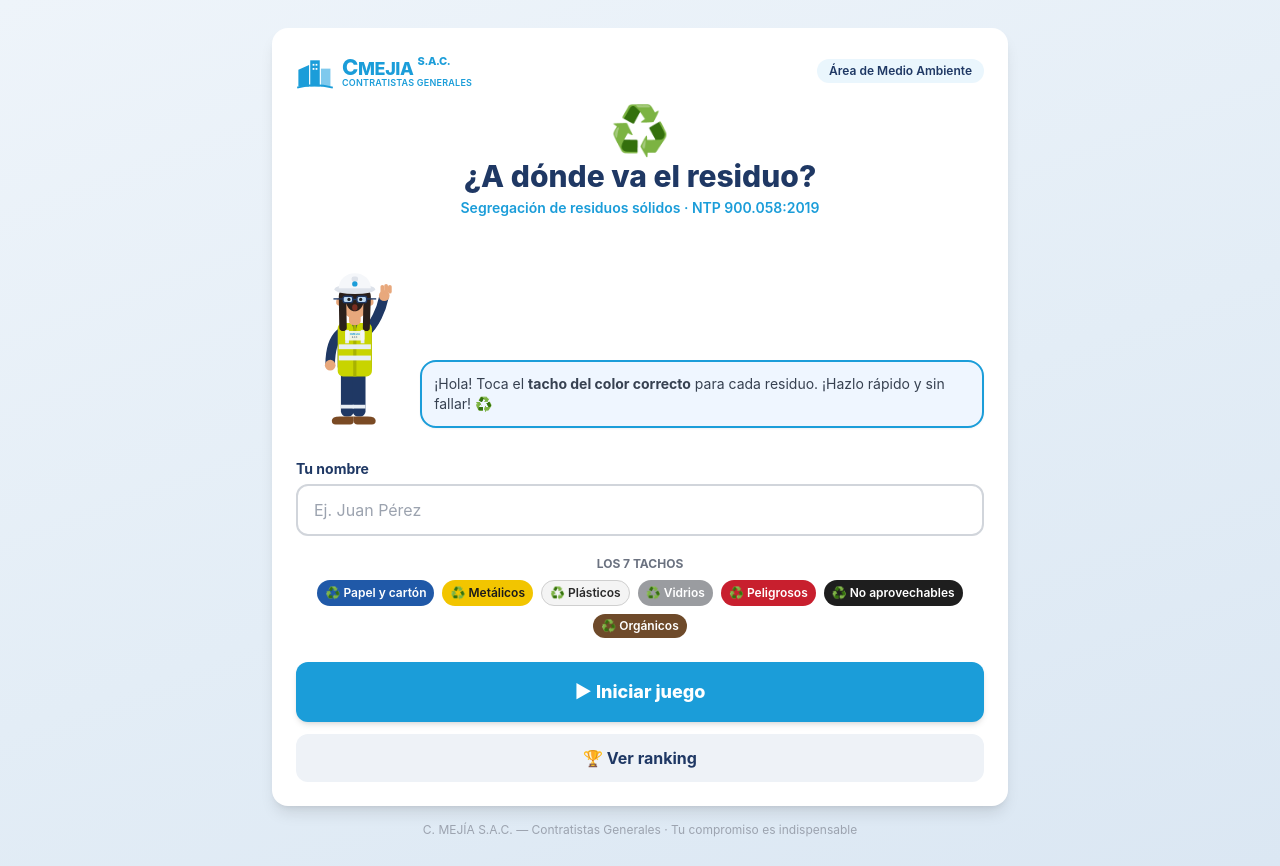
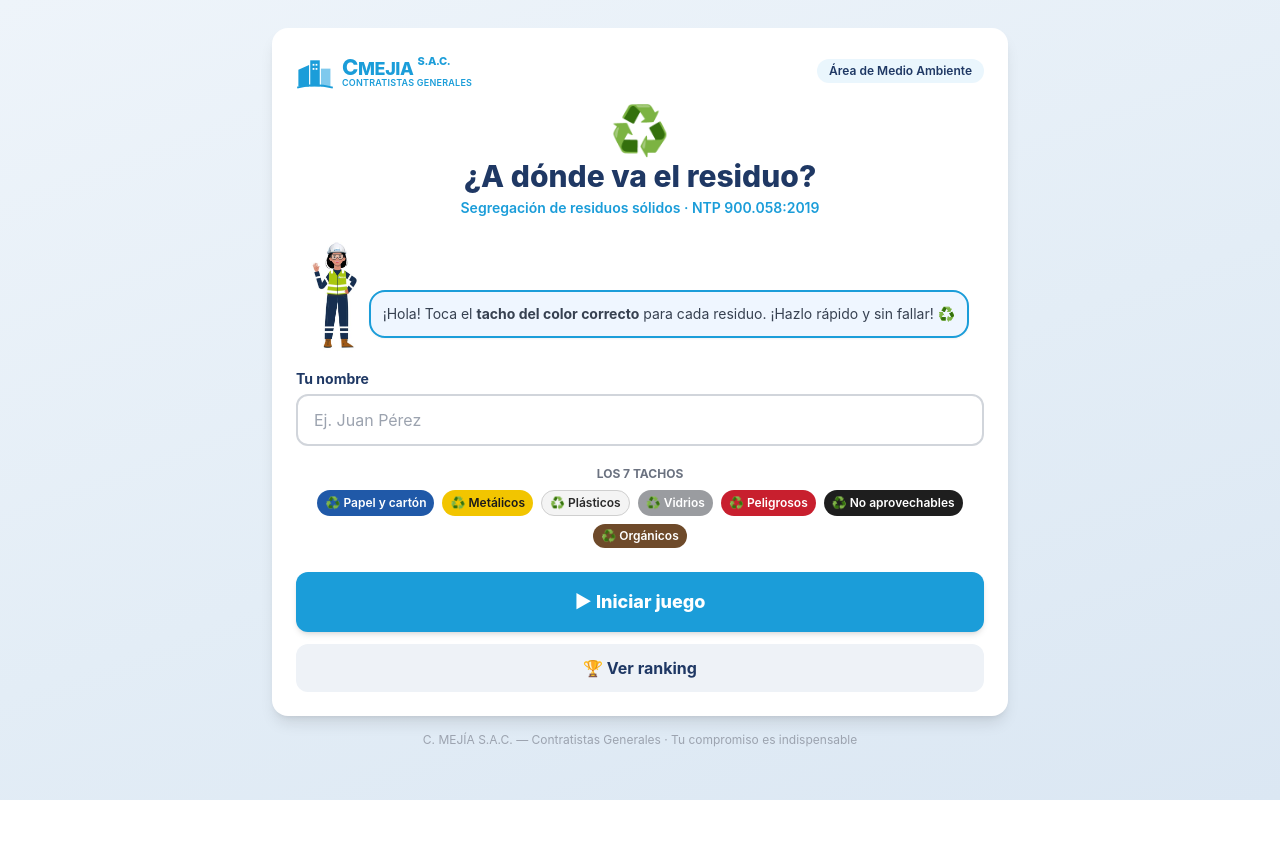
Before and after one commit to yokoprocesosai-ui/juego-segregacion-cmejia, a React (Vite) app: page / in a window 1280 px wide. After the commit the page ends 800 px from the top, so only its background shows below. Built offline with nearby package versions, Linux system fonts and the light colour scheme.

Commit message:
full update App.jsx

```diff
--- a/src/App.jsx
+++ b/src/App.jsx
@@ -15,32 +15,40 @@ const BINS = [
 const BIN_BY_ID = Object.fromEntries(BINS.map((b) => [b.id, b]));
 
 const ITEMS = [
-  { id: "carton",     name: "Cartones",                      emoji: "📦", bin: "papel",      reason: "Los cartones son reciclables: van al tacho azul." },
-  { id: "papel",      name: "Papeles",                       emoji: "📄", bin: "papel",      reason: "Todo papel limpio va al tacho azul." },
-  { id: "planos",     name: "Impresión de planos",           emoji: "📐", bin: "papel",      reason: "Los planos impresos son papel: van al tacho azul." },
-  { id: "folder",     name: "Folders",                       emoji: "🗂️", bin: "papel",      reason: "Los folders de papel van al tacho azul." },
-  { id: "clavos",     name: "Clavos",                        emoji: "📌", bin: "metalicos",  reason: "Los clavos son metálicos: van al tacho amarillo." },
-  { id: "fierros",    name: "Retazos de fierros",            emoji: "🔧", bin: "metalicos",  reason: "Los retazos de fierro van al tacho amarillo." },
-  { id: "pernos",     name: "Pernos",                        emoji: "🔩", bin: "metalicos",  reason: "Los pernos son metálicos: van al tacho amarillo." },
-  { id: "envmetal",   name: "Envases metálicos limpios",     emoji: "🥫", bin: "metalicos",  reason: "Envases metálicos limpios van al tacho amarillo." },
-  { id: "botgaseosa", name: "Botella de gaseosa limpia",     emoji: "🥤", bin: "plasticos",  reason: "Botellas de plástico limpias van al tacho blanco." },
-  { id: "botagua",    name: "Botella de agua limpia",        emoji: "💧", bin: "plasticos",  reason: "Botellas de agua limpias van al tacho blanco." },
-  { id: "vidrio",     name: "Vidrio",                        emoji: "🪟", bin: "vidrios",    reason: "Todo vidrio, limpio o roto, va al tacho plomo." },
-  { id: "guantes",    name: "Guantes con aceite",            emoji: "🧤", bin: "peligrosos", reason: "Guantes impregnados de aceite son peligrosos: tacho rojo." },
-  { id: "tyvek",      name: "Tyvek con aceite",              emoji: "🦺", bin: "peligrosos", reason: "El tyvek con aceite es residuo peligroso: tacho rojo." },
-  { id: "cinta",      name: "Cinta con restos de cemento",   emoji: "🎗️", bin: "peligrosos", reason: "Cinta de seguridad con cemento es peligrosa: tacho rojo." },
-  { id: "baldepint",  name: "Balde de pintura",              emoji: "🪣", bin: "peligrosos", reason: "Los baldes de pintura son residuo peligroso: tacho rojo." },
-  { id: "madera",     name: "Madera con restos de concreto", emoji: "🪵", bin: "peligrosos", reason: "Madera contaminada con concreto va al tacho rojo." },
-  { id: "pilas",      name: "Pilas / baterías",              emoji: "🔋", bin: "peligrosos", reason: "Las pilas y baterías son peligrosas: tacho rojo." },
-  { id: "bidon",      name: "Bidón de combustible",          emoji: "🛢️", bin: "peligrosos", reason: "Bidones de combustible son peligrosos: tacho rojo." },
-  { id: "quimicos",   name: "Aditivos químicos",             emoji: "🧪", bin: "peligrosos", reason: "Los aditivos químicos son peligrosos: tacho rojo." },
-  { id: "senaliz",    name: "Señalización en mal estado",    emoji: "🚧", bin: "noaprov",    reason: "La señalización deteriorada no es aprovechable: tacho negro." },
-  { id: "botresid",   name: "Botellas con residuos",         emoji: "🍶", bin: "noaprov",    reason: "Botellas contaminadas no son reciclables: van al tacho negro." },
-  { id: "eppsdet",    name: "EPPs deteriorados",             emoji: "🥾", bin: "noaprov",    reason: "Los EPPs en mal estado van al tacho negro." },
-  { id: "lentesrot",  name: "Lentes de seguridad rotos",     emoji: "🥽", bin: "noaprov",    reason: "Lentes de seguridad rotos van al tacho negro." },
-  { id: "tyvekrot",   name: "Tyvek roto",                    emoji: "🦺", bin: "noaprov",    reason: "El tyvek roto sin contaminantes va al tacho negro." },
-  { id: "tecnopor",   name: "Tecnopor",                      emoji: "🧊", bin: "noaprov",    reason: "El tecnopor no es aprovechable: tacho negro." },
-  { id: "frutas",     name: "Restos de frutas",              emoji: "🍌", bin: "organicos",  reason: "Los restos de frutas son orgánicos: van al tacho marrón." },
+  // 🔵 AZUL
+  { id: "carton",     name: "Cartones",                        emoji: "📦", bin: "papel",      reason: "Los cartones son reciclables: van al tacho azul." },
+  { id: "papel",      name: "Papeles",                         emoji: "📄", bin: "papel",      reason: "Todo papel limpio va al tacho azul." },
+  { id: "planos",     name: "Impresión de planos",             emoji: "📐", bin: "papel",      reason: "Los planos impresos son papel: van al tacho azul." },
+  { id: "folder",     name: "Folders",                         emoji: "🗂️", bin: "papel",      reason: "Los folders de papel van al tacho azul." },
+  // 🟡 AMARILLO
+  { id: "clavos",     name: "Clavos",                          emoji: "📌", bin: "metalicos",  reason: "Los clavos son metálicos: van al tacho amarillo." },
+  { id: "fierros",    name: "Retazos de fierros",              emoji: "🔧", bin: "metalicos",  reason: "Los retazos de fierro van al tacho amarillo." },
+  { id: "pernos",     name: "Pernos",                          emoji: "🔩", bin: "metalicos",  reason: "Los pernos son metálicos: van al tacho amarillo." },
+  { id: "envmetal",   name: "Envases metálicos limpios",       emoji: "🥫", bin: "metalicos",  reason: "Envases metálicos limpios van al tacho amarillo." },
+  // ⚪ BLANCO
+  { id: "botgaseosa", name: "Botella de gaseosa limpia",       emoji: "🥤", bin: "plasticos",  reason: "Botellas de plástico limpias van al tacho blanco." },
+  { id: "botagua",    name: "Botella de agua limpia",          emoji: "💧", bin: "plasticos",  reason: "Botellas de agua limpias van al tacho blanco." },
+  // 🩶 PLOMO
+  { id: "vidrio",     name: "Vidrio",                          emoji: "🪟", bin: "vidrios",    reason: "Todo vidrio, limpio o roto, va al tacho plomo." },
+  // 🔴 ROJO
+  { id: "guantes",    name: "Guantes con aceite",              emoji: "🧤", bin: "peligrosos", reason: "Guantes impregnados de aceite son peligrosos: tacho rojo." },
+  { id: "tyvek",      name: "Tyvek contaminado",               emoji: "🦺", bin: "peligrosos", reason: "El tyvek contaminado es residuo peligroso: tacho rojo." },
+  { id: "cinta",      name: "Cinta con restos de cemento",     emoji: "🎗️", bin: "peligrosos", reason: "Cinta de seguridad con cemento es peligrosa: tacho rojo." },
+  { id: "baldepint",  name: "Baldes de pintura",               emoji: "🪣", bin: "peligrosos", reason: "Los baldes de pintura son residuo peligroso: tacho rojo." },
+  { id: "madera",     name: "Madera con restos de concreto",   emoji: "🪵", bin: "peligrosos", reason: "Madera contaminada con concreto va al tacho rojo." },
+  { id: "pilas",      name: "Pilas / baterías",                emoji: "🔋", bin: "peligrosos", reason: "Las pilas y baterías son peligrosas: tacho rojo." },
+  { id: "bidon",      name: "Bidones de combustible",          emoji: "🛢️", bin: "peligrosos", reason: "Bidones de combustible son peligrosos: tacho rojo." },
+  { id: "quimicos",   name: "Aditivos químicos",               emoji: "🧪", bin: "peligrosos", reason: "Los aditivos químicos son peligrosos: tacho rojo." },
+  // ⚫ NEGRO
+  { id: "senaliz",    name: "Señalización en mal estado",      emoji: "🚧", bin: "noaprov",    reason: "La señalización deteriorada no es aprovechable: tacho negro." },
+  { id: "botresid",   name: "Botellas con residuos",           emoji: "🍶", bin: "noaprov",    reason: "Botellas contaminadas no son reciclables: van al tacho negro." },
+  { id: "tecnopor",   name: "Tecnopor",                        emoji: "🧊", bin: "noaprov",    reason: "El tecnopor no es aprovechable: tacho negro." },
+  { id: "eppsdet",    name: "EPPs deteriorados",               emoji: "🥾", bin: "noaprov",    reason: "⚠️ EPPs deteriorados van al tacho negro. Recuerda: entrega los EPPs rotos o en mal estado al almacén para su reposición." },
+  { id: "lentesrot",  name: "Lentes de seguridad rotos",       emoji: "🥽", bin: "noaprov",    reason: "⚠️ Los lentes rotos van al tacho negro. Recuerda: entrega los lentes dañados al almacén para su reposición." },
+  { id: "cascodet",   name: "Casco deteriorado",               emoji: "⛑️", bin: "noaprov",    reason: "⚠️ El casco deteriorado va al tacho negro. Recuerda: entrega los cascos dañados al almacén para su reposición." },
+  { id: "arnesdet",   name: "Arnés deteriorado",               emoji: "🦺", bin: "noaprov",    reason: "⚠️ El arnés deteriorado va al tacho negro. Recuerda: entrega los arneses dañados al almacén para su reposición." },
+  // 🟤 MARRÓN
+  { id: "frutas",     name: "Restos de frutas",                emoji: "🍌", bin: "organicos",  reason: "Los restos de frutas son orgánicos: van al tacho marrón." },
 ];
 
 const ROUND_COUNT = 12;
@@ -62,117 +70,14 @@ function fmtDate(iso) {
   return `${p(d.getDate())}/${p(d.getMonth() + 1)} ${p(d.getHours())}:${p(d.getMinutes())}`;
 }
 
-// ── Muñequitos SVG CMEJIA ──────────────────────────────────────────
-const C = {
-  navy:"#1F3864", navyD:"#16284D", lime:"#C8D400", limeD:"#A8B200",
-  white:"#F5F7FA", whiteD:"#DDE2EA", skin:"#E8A87C", hair:"#2A1F1A",
-  boot:"#7A4A24", refl:"#E8EEF4", lens:"#BDD8F0",
-};
-
-function HardHat({ cx = 105, y = 30 }) {
-  return <>
-    <ellipse cx={cx} cy={y + 38} rx={38} ry={9} fill={C.whiteD} />
-    <path d={`M${cx - 30} ${y + 36} a30 28 0 0 1 60 0 z`} fill={C.white} />
-    <rect x={cx - 6} y={y + 14} width={12} height={10} rx={4} fill={C.whiteD} />
-    <circle cx={cx} cy={y + 28} r={5} fill="#1B9DD9" />
-  </>;
-}
-function Glasses({ cx = 105, ey = 82 }) {
-  return <g stroke={C.navy} strokeWidth={2.5} fill={C.lens}>
-    <rect x={cx - 22} y={ey} width={18} height={12} rx={4} />
-    <rect x={cx + 4} y={ey} width={18} height={12} rx={4} />
-    <line x1={cx - 4} y1={ey + 6} x2={cx + 4} y2={ey + 6} />
-    <line x1={cx - 40} y1={ey + 5} x2={cx - 22} y2={ey + 5} fill="none" />
-    <line x1={cx + 22} y1={ey + 5} x2={cx + 40} y2={ey + 5} fill="none" />
-  </g>;
-}
-function Badge({ cx = 110, ty = 170 }) {
-  return <g>
-    <rect x={cx - 18} y={ty} width={36} height={18} rx={3} fill={C.white} opacity={0.9} />
-    <text x={cx} y={ty + 7} textAnchor="middle" fontSize={5} fontWeight="bold" fill="#1B9DD9">CMEJIA</text>
-    <text x={cx} y={ty + 14} textAnchor="middle" fontSize={4} fill={C.navy}>S.A.C.</text>
-  </g>;
+function Mascot({ type = "male", size = 130 }) {
+  const src = type === "female" ? "/mascot-female.jpg" : "/mascot-male.jpg";
+  return (
+    <img src={src} alt="CMEJIA"
+      style={{ height: size, width: "auto", objectFit: "contain", display: "block" }} />
+  );
 }
 
-function MascotMale({ size = 130 }) {
-  return <svg width={size} height={size * 1.75} viewBox="0 0 210 370" style={{ display: "block" }}>
-    <rect x={84} y={240} width={24} height={90} rx={10} fill={C.navy} />
-    <rect x={106} y={240} width={24} height={90} rx={10} fill={C.navy} />
-    <rect x={84} y={308} width={24} height={7} fill={C.refl} />
-    <rect x={106} y={308} width={24} height={7} fill={C.refl} />
-    <path d="M82 330 h26 v8 q0 7-7 7 H74 q-7 0-7-7 q0-8 15-8 z" fill={C.boot} />
-    <path d="M108 330 h26 q15 0 15 8 q0 7-7 7 h-27 q-7 0-7-7 z" fill={C.boot} />
-    <path d="M82 175 C65 185 60 215 62 235" fill="none" stroke={C.navy} strokeWidth={18} strokeLinecap="round" />
-    <circle cx={62} cy={237} r={10} fill={C.skin} />
-    <path d="M128 175 C148 160 158 130 162 108" fill="none" stroke={C.navy} strokeWidth={18} strokeLinecap="round" />
-    <circle cx={163} cy={104} r={10} fill={C.skin} />
-    <rect x={159} y={84} width={8} height={20} rx={4} fill={C.skin} />
-    <rect x={78} y={155} width={64} height={100} rx={18} fill={C.navy} />
-    <path d="M88 155 h44 a10 10 0 0 1 10 10 v80 a10 10 0 0 1-10 10 h-44 a10 10 0 0 1-10-10 v-80 a10 10 0 0 1 10-10 z" fill={C.lime} />
-    <path d="M104 155 L110 172 L116 155 Z" fill={C.navy} />
-    <rect x={107} y={155} width={6} height={100} fill={C.limeD} />
-    <rect x={80} y={195} width={60} height={9} fill={C.refl} />
-    <rect x={80} y={216} width={60} height={9} fill={C.refl} />
-    <rect x={92} y={168} width={7} height={25} fill={C.refl} />
-    <rect x={121} y={168} width={7} height={25} fill={C.refl} />
-    <Badge />
-    <rect x={99} y={135} width={22} height={24} rx={8} fill={C.skin} />
-    <ellipse cx={110} cy={115} rx={30} ry={33} fill={C.skin} />
-    <circle cx={81} cy={117} r={7} fill={C.skin} />
-    <circle cx={139} cy={117} r={7} fill={C.skin} />
-    <path d="M82 106 C84 82 136 82 138 106 C130 94 118 88 110 88 C102 88 90 94 82 106 Z" fill={C.hair} />
-    <Glasses cx={110} ey={106} />
-    <circle cx={99} cy={112} r={3} fill="#222" />
-    <circle cx={121} cy={112} r={3} fill="#222" />
-    <path d="M103 125 q7 7 14 0" fill="none" stroke="#8B3A2A" strokeWidth={2.5} strokeLinecap="round" />
-    <HardHat cx={110} y={56} />
-  </svg>;
-}
-
-function MascotFemale({ size = 130 }) {
-  return <svg width={size} height={size * 1.75} viewBox="0 0 210 370" style={{ display: "block" }}>
-    <rect x={84} y={240} width={24} height={90} rx={10} fill={C.navy} />
-    <rect x={106} y={240} width={24} height={90} rx={10} fill={C.navy} />
-    <rect x={84} y={308} width={24} height={7} fill={C.refl} />
-    <rect x={106} y={308} width={24} height={7} fill={C.refl} />
-    <path d="M82 330 h26 v8 q0 7-7 7 H74 q-7 0-7-7 q0-8 15-8 z" fill={C.boot} />
-    <path d="M108 330 h26 q15 0 15 8 q0 7-7 7 h-27 q-7 0-7-7 z" fill={C.boot} />
-    <path d="M82 175 C68 188 64 212 64 232" fill="none" stroke={C.navy} strokeWidth={18} strokeLinecap="round" />
-    <circle cx={64} cy={234} r={10} fill={C.skin} />
-    <path d="M128 175 C148 158 160 128 164 108" fill="none" stroke={C.navy} strokeWidth={18} strokeLinecap="round" />
-    <circle cx={165} cy={104} r={10} fill={C.skin} />
-    <rect x={158} y={84} width={7} height={16} rx={3.5} fill={C.skin} />
-    <rect x={165} y={82} width={7} height={18} rx={3.5} fill={C.skin} />
-    <rect x={172} y={84} width={7} height={16} rx={3.5} fill={C.skin} />
-    <rect x={78} y={155} width={64} height={100} rx={18} fill={C.navy} />
-    <path d="M88 155 h44 a10 10 0 0 1 10 10 v80 a10 10 0 0 1-10 10 h-44 a10 10 0 0 1-10-10 v-80 a10 10 0 0 1 10-10 z" fill={C.lime} />
-    <path d="M104 155 L110 172 L116 155 Z" fill={C.navy} />
-    <rect x={107} y={155} width={6} height={100} fill={C.limeD} />
-    <rect x={80} y={195} width={60} height={9} fill={C.refl} />
-    <rect x={80} y={216} width={60} height={9} fill={C.refl} />
-    <rect x={92} y={168} width={7} height={25} fill={C.refl} />
-    <rect x={121} y={168} width={7} height={25} fill={C.refl} />
-    <Badge />
-    <rect x={99} y={135} width={22} height={24} rx={8} fill={C.skin} />
-    <ellipse cx={110} cy={114} rx={29} ry={32} fill={C.skin} />
-    <circle cx={82} cy={116} r={7} fill={C.skin} />
-    <circle cx={138} cy={116} r={7} fill={C.skin} />
-    <path d="M80 105 C80 78 140 78 140 105 L138 165 C138 172 126 172 125 165 L126 118 C120 138 100 138 94 118 L95 165 C94 172 82 172 81 165 Z" fill={C.hair} />
-    <path d="M82 105 C84 80 136 80 138 105 C128 92 92 92 82 105 Z" fill={C.hair} />
-    <Glasses cx={110} ey={105} />
-    <circle cx={99} cy={111} r={3} fill="#222" />
-    <circle cx={121} cy={111} r={3} fill="#222" />
-    <ellipse cx={110} cy={126} rx={5} ry={6} fill="#7A2E22" />
-    <HardHat cx={110} y={54} />
-  </svg>;
-}
-
-function Mascot({ type = "male", size = 130 }) {
-  if (type === "female") return <MascotFemale size={size} />;
-  return <MascotMale size={size} />;
-}
-
-// ── Logo CMEJIA ───────────────────────────────────────────────────
 function Logo({ scale = 1 }) {
   return (
     <div className="flex items-center gap-2">
@@ -198,7 +103,6 @@ function Logo({ scale = 1 }) {
   );
 }
 
-// ── Tacho cilindro ────────────────────────────────────────────────
 function Bin({ bin, onPick, answered, item }) {
   let ring = "none";
   if (answered) {
@@ -235,7 +139,6 @@ function Chip({ bin }) {
   );
 }
 
-// ── App principal ─────────────────────────────────────────────────
 export default function App() {
   const [screen, setScreen] = useState("start");
   const [playerName, setPlayerName] = useState("");
@@ -262,7 +165,6 @@ export default function App() {
   const correctRef = useRef(0);
   const nameRef = useRef("");
   const orderRef = useRef([]);
-
   const STORE_KEY = "cmejia_ranking_v1";
 
   function stopTick() { if (tickRef.current) { clearInterval(tickRef.current); tickRef.current = null; } }
@@ -372,7 +274,6 @@ export default function App() {
 
   const wrap = { minHeight: "100vh", background: "linear-gradient(160deg,#eef4fa 0%,#e3edf6 55%,#dbe7f3 100%)" };
 
-  // ── INICIO ───────────────────────────────────────────────────────
   if (screen === "start") return (
     <div style={wrap}>
       <div className="max-w-3xl mx-auto px-4 py-7">
@@ -414,7 +315,6 @@ export default function App() {
     </div>
   );
 
-  // ── RANKING ──────────────────────────────────────────────────────
   if (screen === "ranking") return (
     <div style={wrap}>
       <div className="max-w-2xl mx-auto px-4 py-8">
@@ -465,7 +365,6 @@ export default function App() {
     </div>
   );
 
-  // ── FIN ──────────────────────────────────────────────────────────
   if (screen === "end") {
     const total = order.length;
     const acc = Math.round((correctCount / total) * 100);
@@ -517,7 +416,6 @@ export default function App() {
     );
   }
 
-  // ── JUEGO ────────────────────────────────────────────────────────
   const item = order[idx];
   const correctBin = BIN_BY_ID[item.bin];
   return (
```
